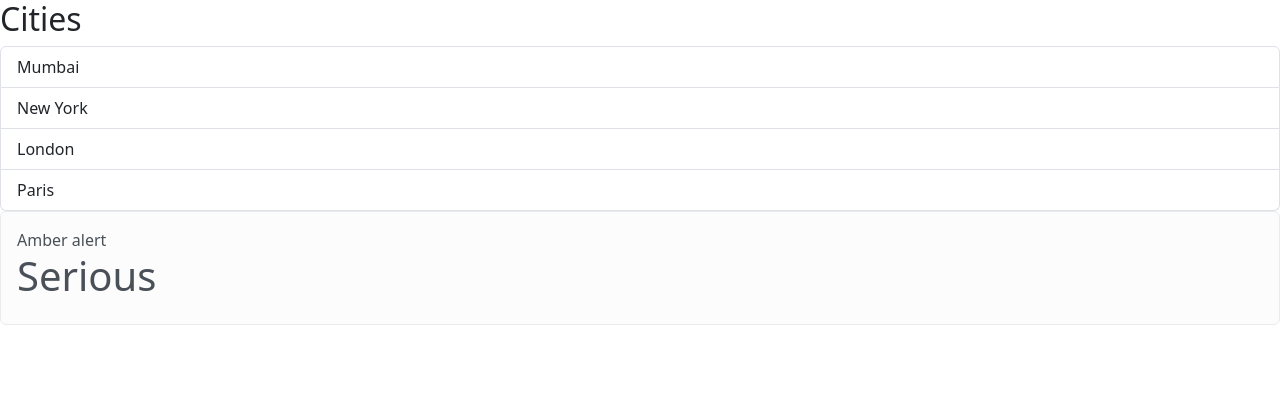
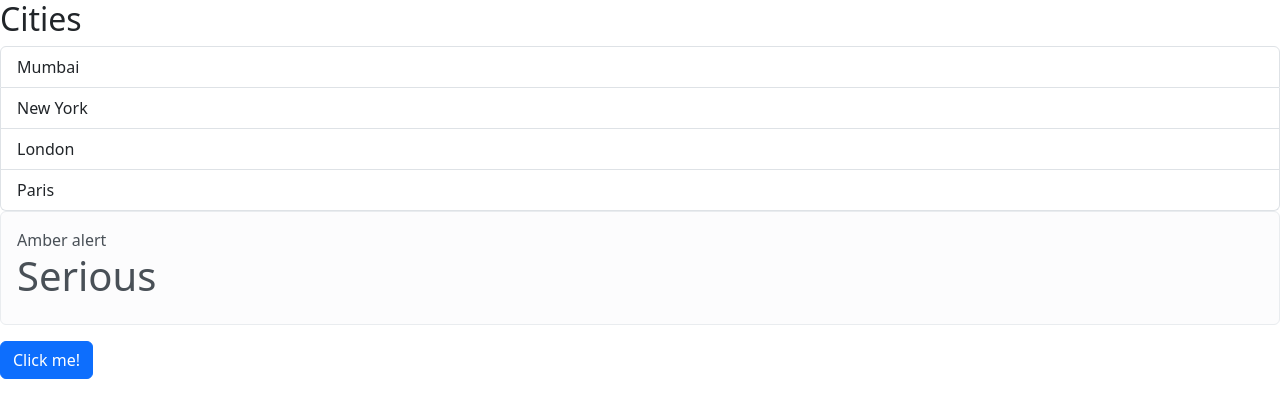
Before and after one commit to cliff-4/my-react-app, a React (Vite) app: page / in a window 1280 px wide. Shown: the top 418 px of the page. Built offline with nearby package versions, Linux system fonts and the light colour scheme.

Commit message:
feat: added changingbutton

```diff
--- a/src/App.tsx
+++ b/src/App.tsx
@@ -1,5 +1,6 @@
 import ListGroup from "./components/ListGroup";
 import Alert from "./components/Alert";
+import ChangingButton from "./components/Button";
 
 function App() {
   let alertprops = {
@@ -19,6 +20,7 @@
     <>
       <ListGroup items={cities.items} heading={cities.heading} />
       <Alert>{alertprops.content}</Alert>
+      <ChangingButton />
     </>
   );
 }
--- /dev/null
+++ b/src/components/Button.tsx
@@ -0,0 +1,37 @@
+import { useState } from "react";
+
+let buttonTypes = [
+  "primary",
+  "secondary",
+  "success",
+  "danger",
+  "warning",
+  "info",
+  "light",
+  "dark",
+];
+let currButtonType = 0;
+
+function ChangingButton() {
+  const [buttonType, updateButtonType] = useState(buttonTypes[currButtonType]);
+
+  const buttonUpdateHandler = () => {
+    currButtonType = (currButtonType + 1) % buttonTypes.length;
+    updateButtonType(buttonTypes[currButtonType]);
+    console.log(`Current button type is ${buttonTypes[currButtonType]}`);
+  };
+
+  return (
+    <>
+      <button
+        type="button"
+        className={`btn btn-${buttonType}`}
+        onClick={buttonUpdateHandler}
+      >
+        Click me!
+      </button>
+    </>
+  );
+}
+
+export default ChangingButton;
```
